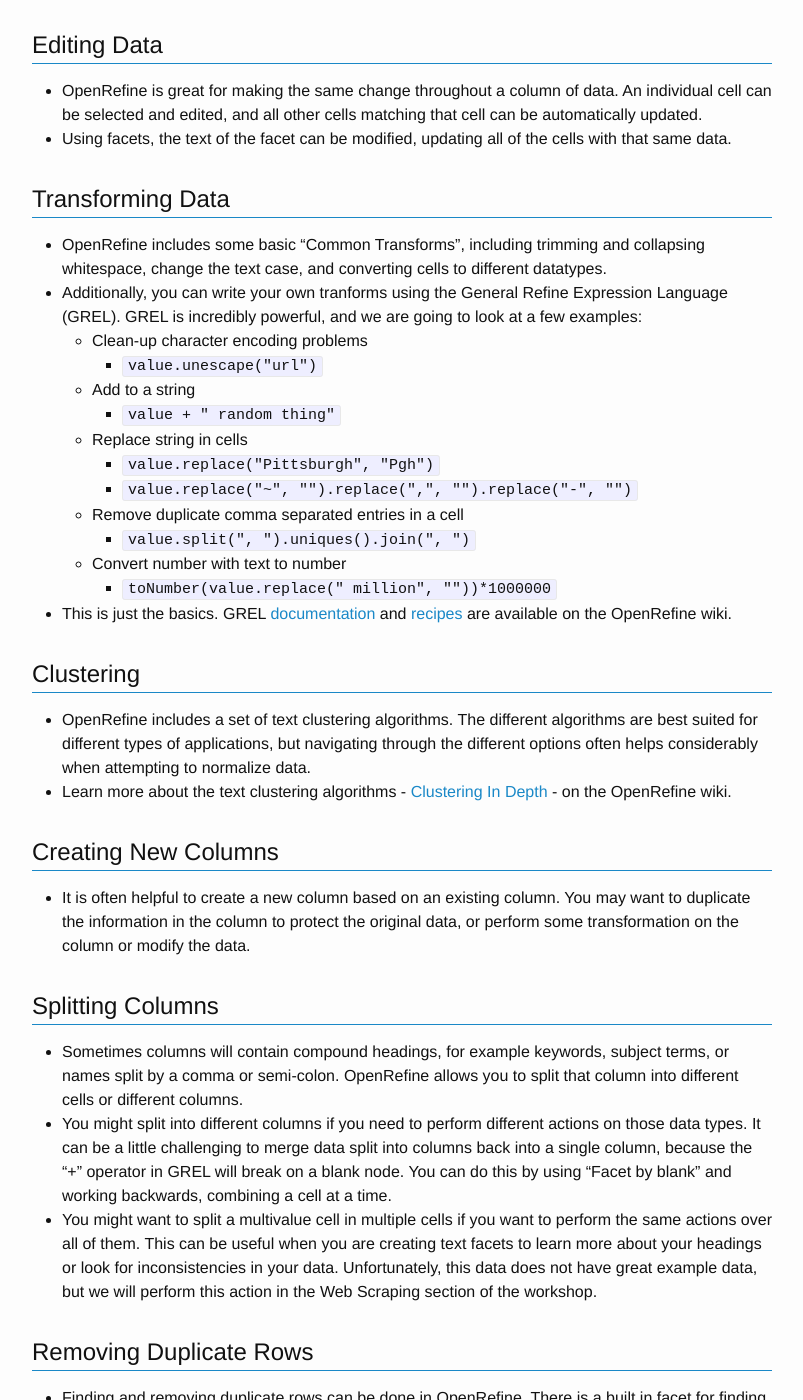
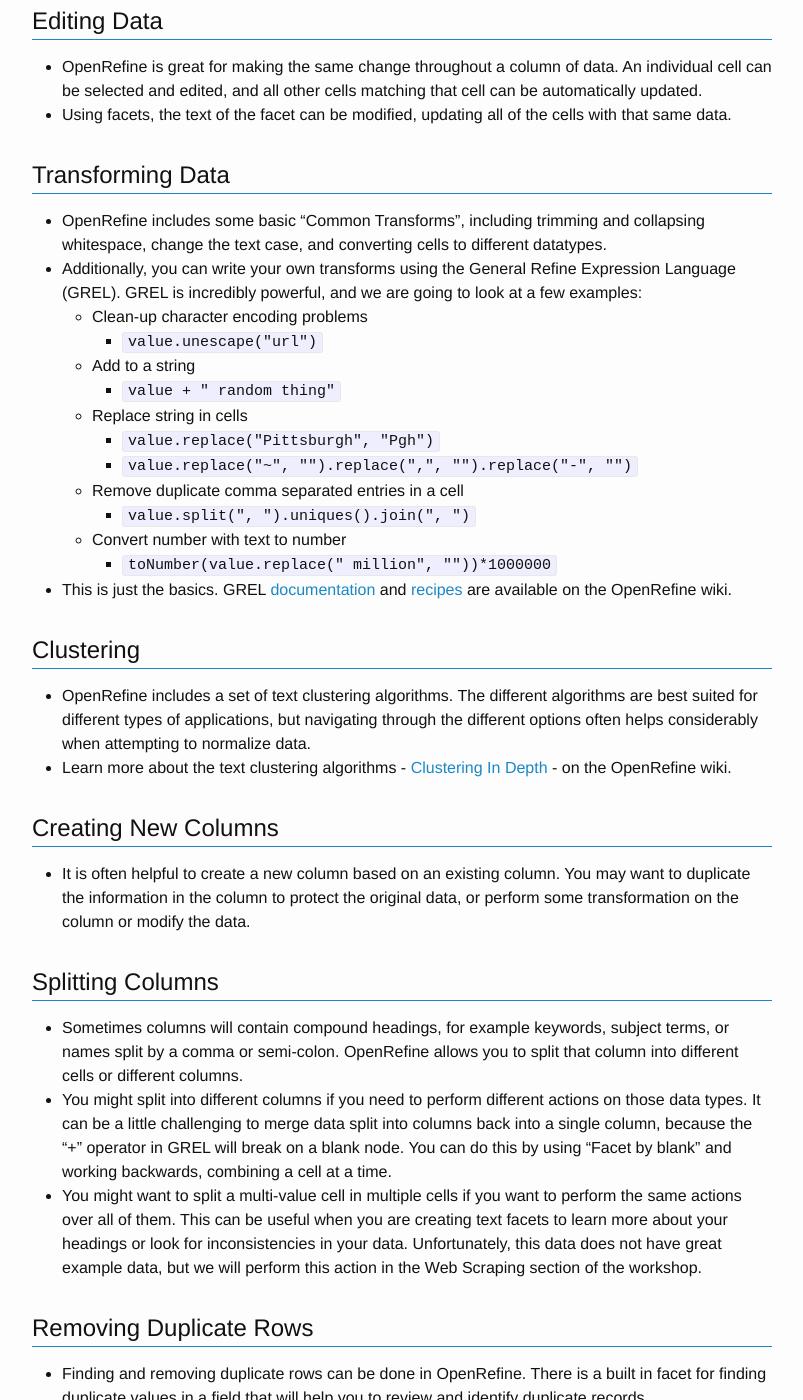
Before and after one commit to mbolam/DSWS_OpenRefine, a Jekyll site: the page built from 4-cleaning.md, in a window 1280 px wide and 1400 px high, scrolled down 2622 px. Shown: the whole window, without its empty margins (238-1041 px from the left). Built offline with Jekyll 4.4.1, drawn with Linux system fonts in a browser that asks for light colours; some of the changed text lies outside the part shown.

Commit message:
Update 4-cleaning.md

```diff
--- a/4-cleaning.md
+++ b/4-cleaning.md
@@ -64,7 +63,7 @@ OpenRefine data preview page will attempt to identify the file-type, and the ava
 
 ## Transforming Data
   - OpenRefine includes some basic "Common Transforms", including trimming and collapsing whitespace, change the text case, and converting cells to different datatypes.
-  - Additionally, you can write your own tranforms using the General Refine Expression Language (GREL). GREL is incredibly powerful, and we are going to look at a few examples:
+  - Additionally, you can write your own transforms using the General Refine Expression Language (GREL). GREL is incredibly powerful, and we are going to look at a few examples:
       - Clean-up character encoding problems
           - `value.unescape("url")`
       - Add to a string
@@ -88,12 +87,11 @@ OpenRefine data preview page will attempt to identify the file-type, and the ava
 ## Splitting Columns
   - Sometimes columns will contain compound headings, for example keywords, subject terms, or names split by a comma or semi-colon. OpenRefine allows you to split that column into different cells or different columns.
   - You might split into different columns if you need to perform different actions on those data types. It can be a little challenging to merge data split into columns back into a single column, because the "+" operator in GREL will break on a blank node. You can do this by using "Facet by blank" and working backwards, combining a cell at a time.
-  - You might want to split a multivalue cell in multiple cells if you want to perform the same actions over all of them. This can be useful when you are creating text facets to learn more about your headings or look for inconsistencies in your data. Unfortunately, this data does not have great example data, but we will perform this action in the Web Scraping section of the workshop.
+  - You might want to split a multi-value cell in multiple cells if you want to perform the same actions over all of them. This can be useful when you are creating text facets to learn more about your headings or look for inconsistencies in your data. Unfortunately, this data does not have great example data, but we will perform this action in the Web Scraping section of the workshop.
 
 ## Removing Duplicate Rows
   - Finding and removing duplicate rows can be done in OpenRefine. There is a built in facet for finding duplicate values in a field that will help you to review and identify duplicate records.
   - Once duplicates are identified, the data is typically sorted on the duplicates, then the Blank-down tool is used to remove all but the first instance. This is followed by faceting by blank on the column and removing all rows.
-  - The demonstration in the workshop is a ham-fisted approach to show the basic process. More care could be taken to avoid useful data loss, depending on your reasons for deleting rows.
 
 ## Working with Different Data Types
   - When we were on the OpenRefine data preview page, we had the option to attempt to automatically identify data types. OpenRefine will attempt to convert the data to numbers or dates, as appropriate. Typically, I leave this unchecked. When you are working with the data, you can always use the Common Transforms to change the data type of a cell.
```
Also changed, not shown: other parts of 4-cleaning.md (+0 -1 lines).
